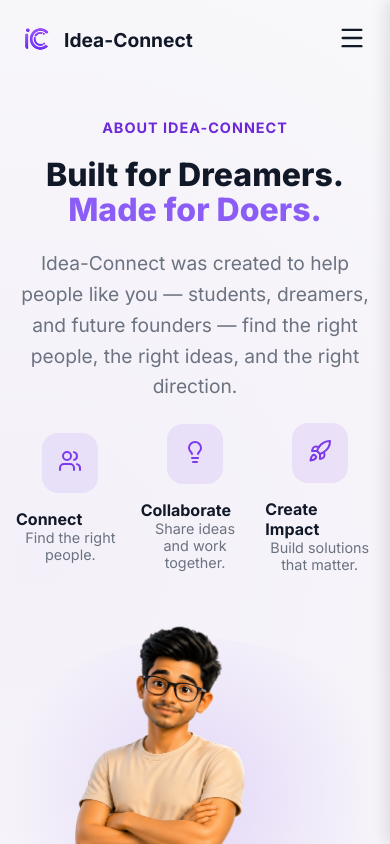
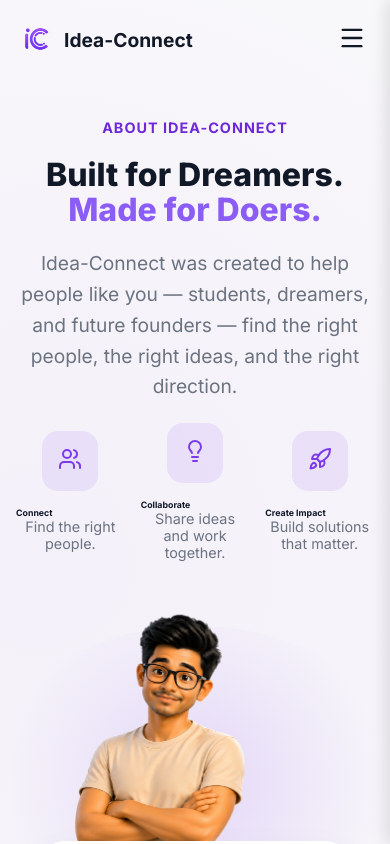
Before and after one commit to Yash-Gupta-Tech/Idea-Con, a React (Vite) app in the folder frontend/: page /message in a window 390 px wide. Shown: the top 844 px of the page. Built offline with nearby package versions, Linux system fonts and the light colour scheme.

Commit message:
Update index.css

```diff
--- a/frontend/src/index.css
+++ b/frontend/src/index.css
@@ -685,6 +685,9 @@ textarea.input-field {
     align-items: center;
     gap: 16px;
   }
+      .message-features-row h4 {
+        font-size: 0.55rem !important;
+    }
   .message-features-row > div {
     width: 100%;
     justify-content: flex-start;
```
